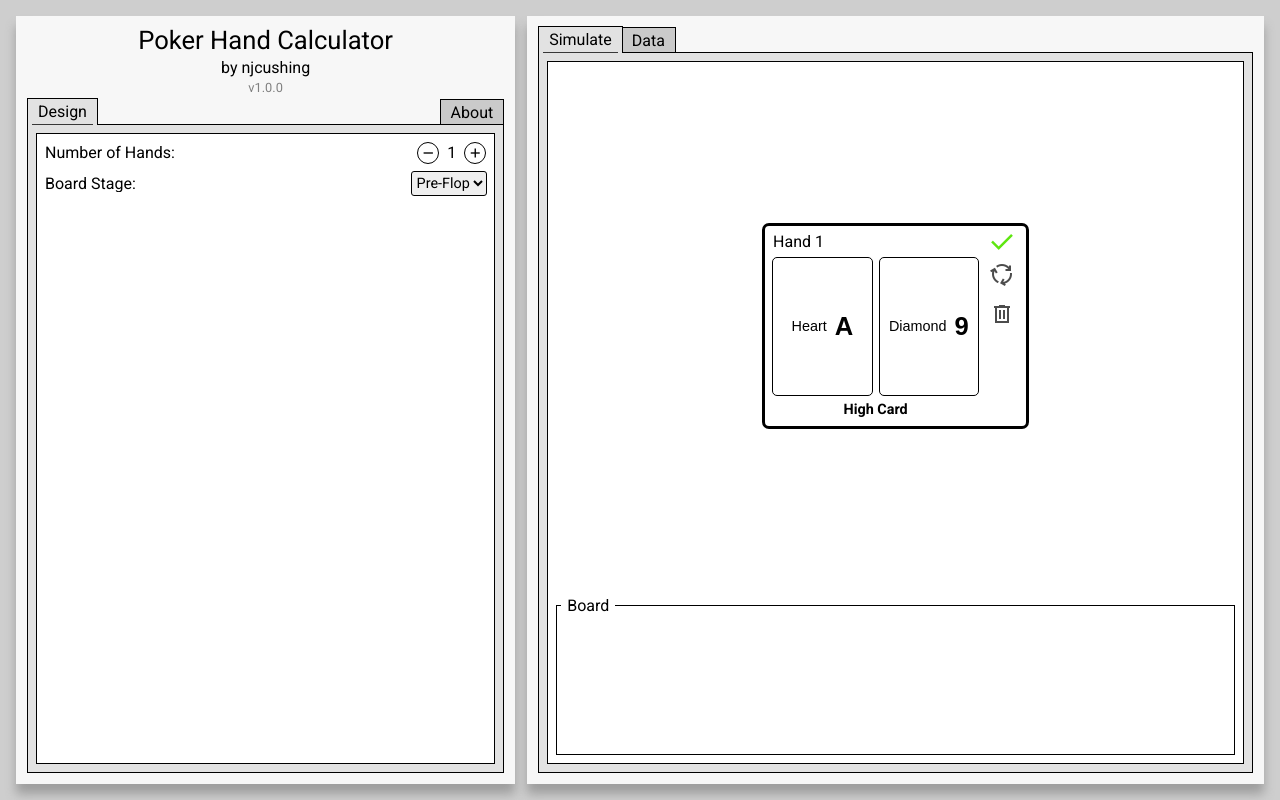
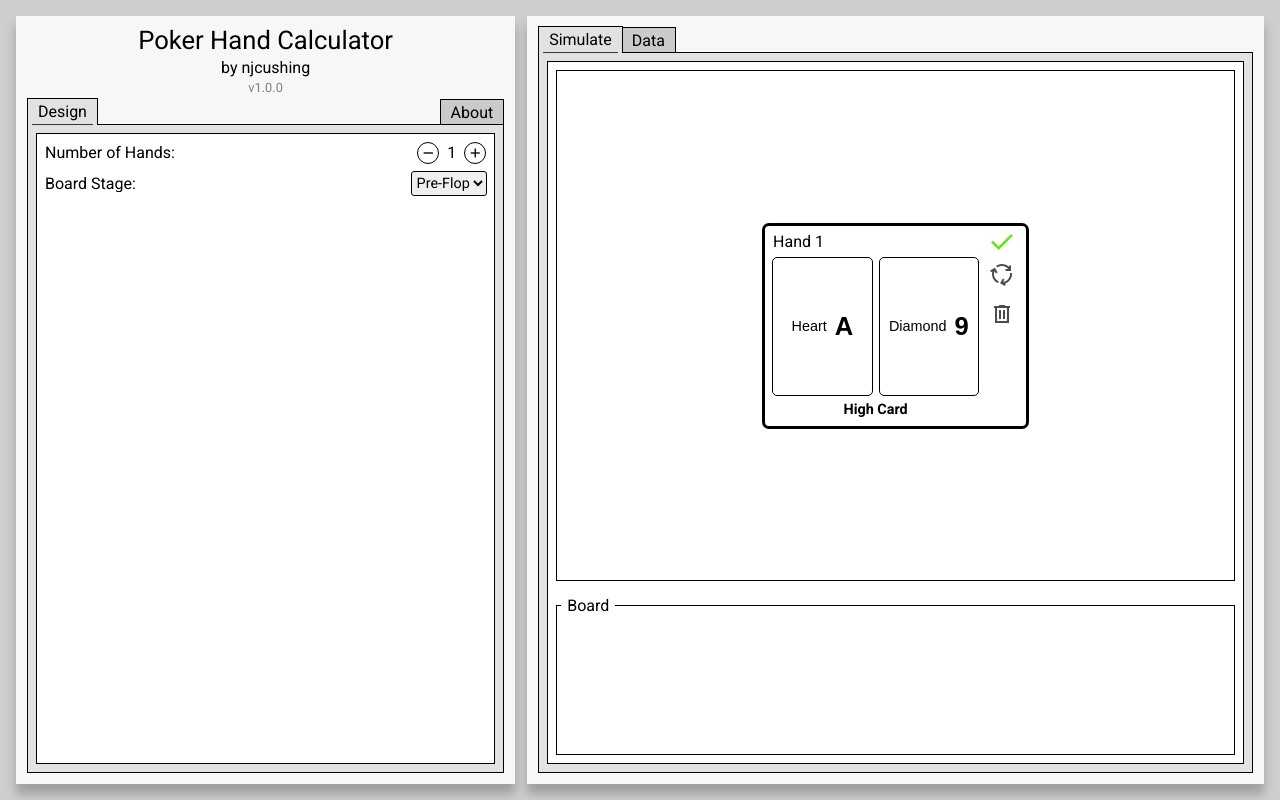
Before and after one commit to njcushing/poker-hand-calculator, a React (Vite) app: page / in a window 1280 px wide. Built offline with nearby package versions, Linux system fonts and the light colour scheme.

Commit message:
Adjust Simulate tab styles to overflow hands container before board

```diff
--- a/src/features/Simulate/index.module.css
+++ b/src/features/Simulate/index.module.css
@@ -16,15 +16,27 @@
     padding: 8px;
 }
 
-.hands-container {
+.hands-wrapper {
     align-self: center;
 
+    overflow-y: auto;
+
+    display: flex;
+
+    border: 1px solid #000;
+
+    width: 100%;
+    height: 100%;
+    padding: 8px;
+}
+
+.hands-container {
     display: flex;
     justify-content: center;
-    align-items: center;
     flex-wrap: wrap;
     gap: 14px 10px;
 
     width: 100%;
     height: min-content;
+    margin: auto;
 }
--- a/src/features/Simulate/index.tsx
+++ b/src/features/Simulate/index.tsx
@@ -10,10 +10,12 @@ export function Simulate() {
 
     return (
         <div className={styles["simulate"]}>
-            <div className={styles["hands-container"]}>
-                {pokerHandCalculatorState.currentHands.map((hand, i) => {
-                    return <Hand info={hand} number={i + 1} key={`hand-${uuid()}`} />;
-                })}
+            <div className={styles["hands-wrapper"]}>
+                <div className={styles["hands-container"]}>
+                    {pokerHandCalculatorState.currentHands.map((hand, i) => {
+                        return <Hand info={hand} number={i + 1} key={`hand-${uuid()}`} />;
+                    })}
+                </div>
             </div>
             <Board />
         </div>
```
